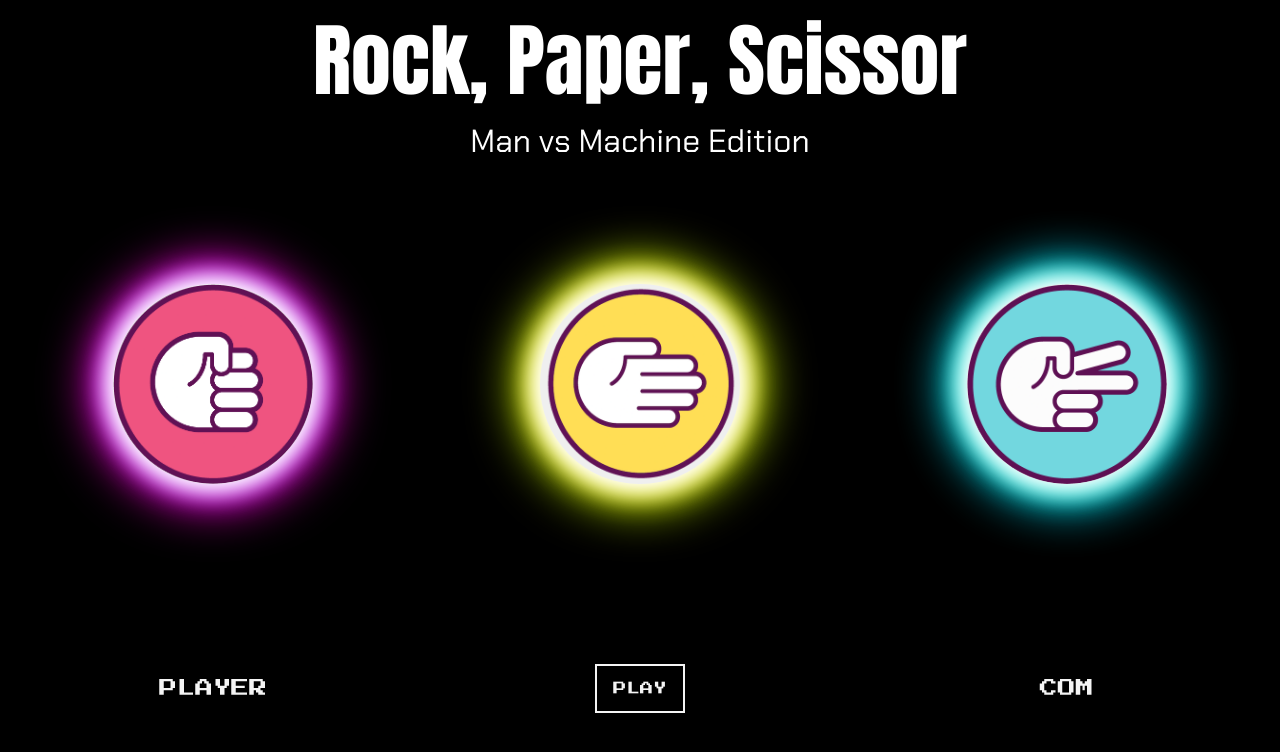
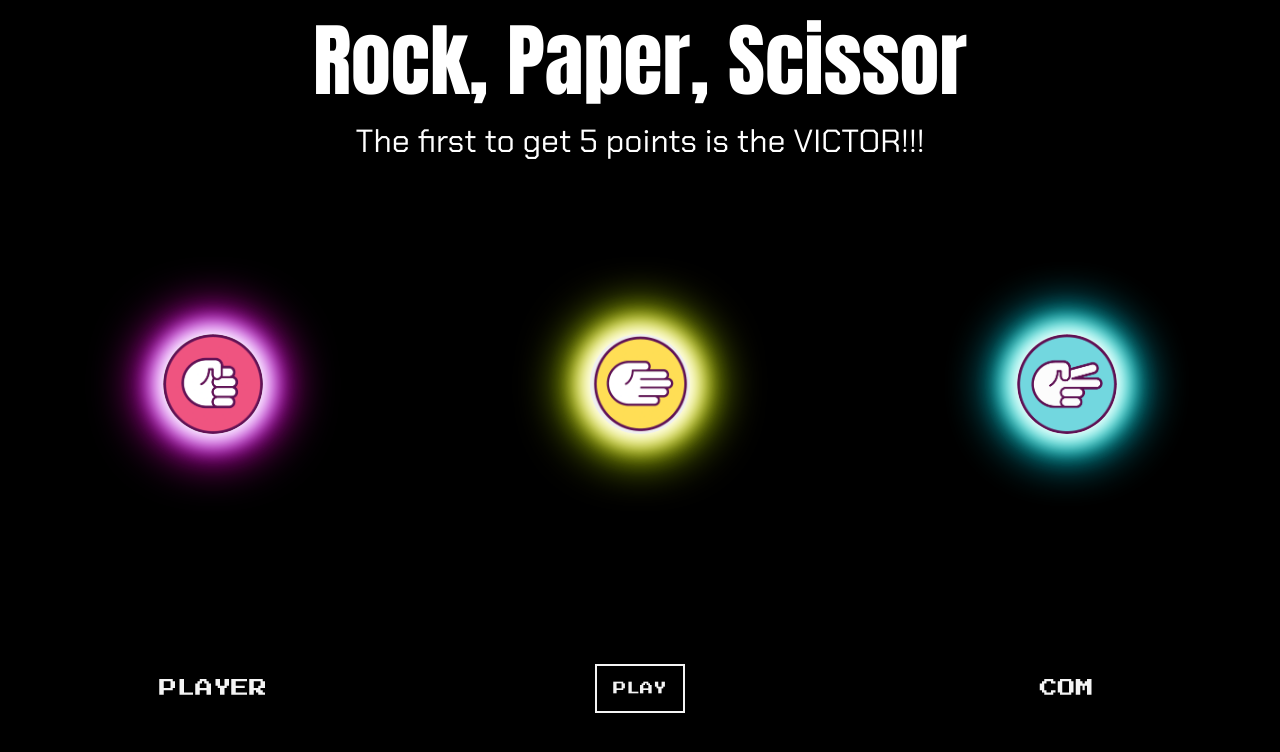
Before and after one commit to mehmet-karadayi/Rock-Paper-Scissor, a plain HTML site: page index.html in a window 1280 px wide. Drawn offline with nearby package versions, Linux system fonts and the light colour scheme.

Commit message:
Adjust button size

```diff
--- a/index.html
+++ b/index.html
@@ -15,7 +15,7 @@
             <text>Rock, Paper, Scissor</text>
         </div>
         <div id="subtitle">
-            Man vs Machine Edition
+            The first to get 5 points is the VICTOR!!!
         </div>
     </header>
     <div id="container1">
--- a/style.css
+++ b/style.css
@@ -102,8 +102,8 @@ header {
 #btn1,
 #btn2,
 #btn3 {
-    width: 200px;
-    height: 200px;
+    max-width: 150px;
+    max-height: 150px;
     border-radius: 50%;
     border: none;
     background-size:contain;
@@ -131,22 +131,6 @@ header {
 #btn3 {
     background-image: url(images/Scissor.png);
 }
-
-/* #btn1:hover {
-    width: 230px;
-    height: 230px;
-
-}
-
-#btn2:hover {
-    width: 230px;
-    height: 230px;
-}
-
-#btn3:hover {
-    width: 230px;
-    height: 230px;
-} */
 
 #btn1:active{
         background-color: white;
```
